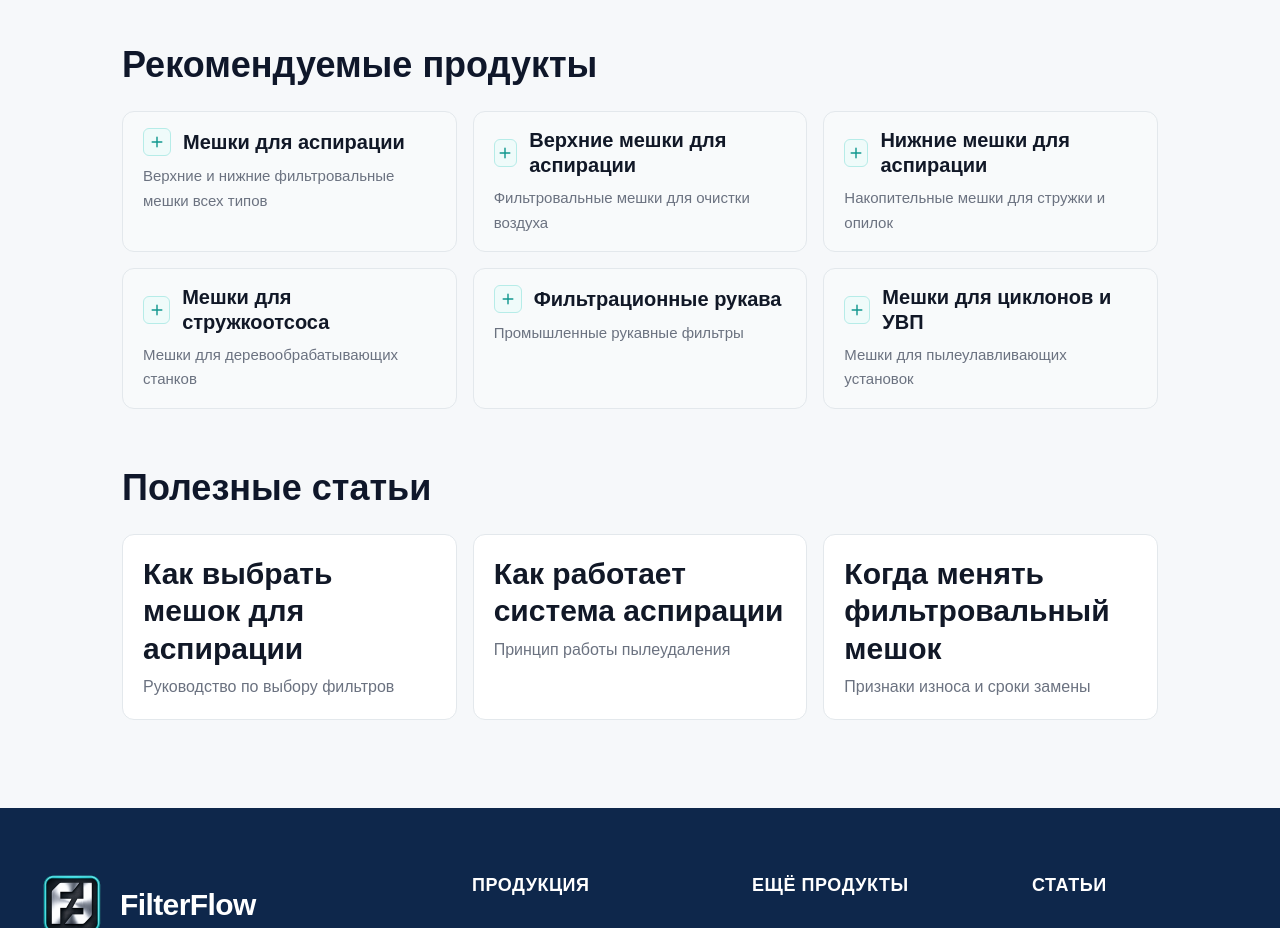
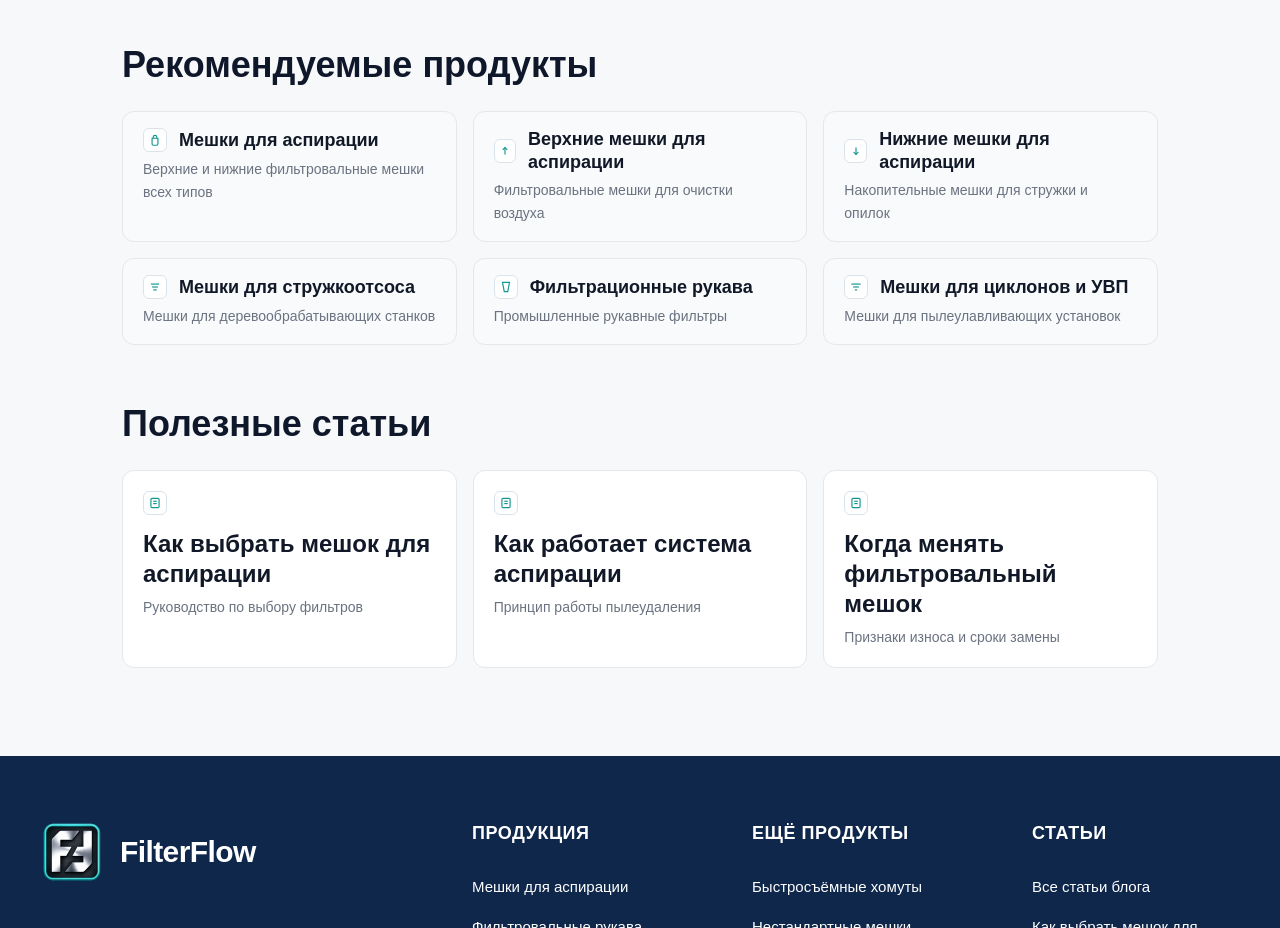
Before and after one commit to karipupkina-ux/filterflow-next, a Next.js app: page /blog/tipy-filtruyushchikh-meshkov in a window 1280 px wide. Shown: the part 5920-6848 px from the top of the page. Built offline with nearby package versions, Linux system fonts and the light colour scheme.

Commit message:
update kontakty block

```diff
--- a/app/blog/tipy-filtruyushchikh-meshkov/page.tsx
+++ b/app/blog/tipy-filtruyushchikh-meshkov/page.tsx
@@ -171,31 +171,37 @@ const recommendedProducts = [
     title: "Мешки для аспирации",
     text: "Верхние и нижние фильтровальные мешки всех типов",
     href: "/meshki-dlya-aspiracii",
+    icon: "bag",
   },
   {
     title: "Верхние мешки для аспирации",
     text: "Фильтровальные мешки для очистки воздуха",
     href: "/verhnie-meshki",
+    icon: "top",
   },
   {
     title: "Нижние мешки для аспирации",
     text: "Накопительные мешки для стружки и опилок",
     href: "/nizhnie-meshki",
+    icon: "bottom",
   },
   {
     title: "Мешки для стружкоотсоса",
     text: "Мешки для деревообрабатывающих станков",
     href: "/meshki-dlya-struzhkootsosa",
+    icon: "chips",
   },
   {
     title: "Фильтрационные рукава",
     text: "Промышленные рукавные фильтры",
     href: "/filtracionnye-rukava",
+    icon: "sleeve",
   },
   {
     title: "Мешки для циклонов и УВП",
     text: "Мешки для пылеулавливающих установок",
     href: "/meshki-dlya-ciklonov-i-uvp",
+    icon: "cyclone",
   },
 ];
 
@@ -213,7 +219,7 @@ const relatedArticles = [
   {
     title: "Когда менять фильтровальный мешок",
     text: "Признаки износа и сроки замены",
-    href: "/blog/kogda-menyat-filtr",
+    href: "/blog/kogda-menyat-filtr-meshok",
   },
 ];
 
@@ -558,7 +564,7 @@ export default function Page() {
                 Получить консультацию <span className="ml-2">→</span>
               </Link>
               <Link
-                href="/#portfolio"
+                href="/portfolio"
                 className="inline-flex items-center rounded-lg border border-[#0b6f69] bg-[#0b7f78] px-6 py-3 text-[16px] font-semibold text-white transition-all hover:bg-[#096c66]"
               >
                 Каталог продукции <span className="ml-2">→</span>
@@ -578,12 +584,50 @@ export default function Page() {
                   className="group rounded-xl border border-[#e3e8ec] bg-[#f8fafb] px-5 py-4 transition-all duration-300 hover:border-[#90ddd7] hover:bg-[#edf9f8] hover:shadow-[0_8px_20px_rgba(15,159,150,0.12)]"
                 >
                   <div className="flex items-center gap-3">
-                    <MiniIcon />
-                    <h3 className="text-xl font-bold leading-tight text-[#111827] transition-colors group-hover:text-[#0f7f77]">
+                    <span className="inline-flex h-6 w-6 items-center justify-center rounded-md border border-[#dbe3ea] bg-white text-[#12988f] transition group-hover:border-[#91dfd9] group-hover:bg-[#e8f7f5]">
+                      {card.icon === "bag" && (
+                        <svg viewBox="0 0 24 24" className="h-3.5 w-3.5 fill-none stroke-current stroke-2">
+                          <path d="M7 9h10v10a2 2 0 0 1-2 2H9a2 2 0 0 1-2-2V9Z" />
+                          <path d="M9 9V7a3 3 0 0 1 6 0v2" />
+                        </svg>
+                      )}
+                      {card.icon === "top" && (
+                        <svg viewBox="0 0 24 24" className="h-3.5 w-3.5 fill-none stroke-current stroke-2">
+                          <path d="M12 6v12" />
+                          <path d="m8 10 4-4 4 4" />
+                        </svg>
+                      )}
+                      {card.icon === "bottom" && (
+                        <svg viewBox="0 0 24 24" className="h-3.5 w-3.5 fill-none stroke-current stroke-2">
+                          <path d="M12 6v12" />
+                          <path d="m8 14 4 4 4-4" />
+                        </svg>
+                      )}
+                      {card.icon === "chips" && (
+                        <svg viewBox="0 0 24 24" className="h-3.5 w-3.5 fill-none stroke-current stroke-2">
+                          <path d="M5 7h14" />
+                          <path d="M7 12h10" />
+                          <path d="M9 17h6" />
+                        </svg>
+                      )}
+                      {card.icon === "sleeve" && (
+                        <svg viewBox="0 0 24 24" className="h-3.5 w-3.5 fill-none stroke-current stroke-2">
+                          <path d="m6 4 3 16h6l3-16H6Z" />
+                        </svg>
+                      )}
+                      {card.icon === "cyclone" && (
+                        <svg viewBox="0 0 24 24" className="h-3.5 w-3.5 fill-none stroke-current stroke-2">
+                          <path d="M4 7h16" />
+                          <path d="M7 12h10" />
+                          <path d="M10 17h4" />
+                        </svg>
+                      )}
+                    </span>
+                    <h3 className="text-lg font-semibold leading-tight text-[#111827] transition-colors group-hover:text-[#0f7f77]">
                       {card.title}
                     </h3>
                   </div>
-                  <p className="mt-2 text-[15px] leading-relaxed text-[#6b7280]">{card.text}</p>
+                  <p className="mt-1.5 text-sm leading-relaxed text-[#6b7280]">{card.text}</p>
                 </Link>
               ))}
             </div>
@@ -600,10 +644,17 @@ export default function Page() {
                   href={article.href}
                   className="group rounded-xl border border-[#e3e8ec] bg-white px-5 py-5 transition-all duration-300 hover:border-[#7fd8d1] hover:bg-[#eefaf8] hover:shadow-[0_8px_20px_rgba(15,159,150,0.12)]"
                 >
-                  <h3 className="text-3xl font-bold leading-tight text-[#111827] transition-colors group-hover:text-[#0f7f77]">
+                  <span className="inline-flex h-6 w-6 items-center justify-center rounded-md border border-[#dbe3ea] bg-white text-[#12988f] transition group-hover:border-[#91dfd9] group-hover:bg-[#e8f7f5]">
+                    <svg viewBox="0 0 24 24" className="h-3.5 w-3.5 fill-none stroke-current stroke-2">
+                      <path d="M7 4h10a2 2 0 0 1 2 2v12a2 2 0 0 1-2 2H7a2 2 0 0 1-2-2V6a2 2 0 0 1 2-2Z" />
+                      <path d="M9 9h6" />
+                      <path d="M9 13h6" />
+                    </svg>
+                  </span>
+                  <h3 className="mt-3 text-2xl font-semibold leading-tight text-[#111827] transition-colors group-hover:text-[#0f7f77]">
                     {article.title}
                   </h3>
-                  <p className="mt-2 text-[16px] text-[#6b7280]">{article.text}</p>
+                  <p className="mt-2 text-sm text-[#6b7280]">{article.text}</p>
                 </Link>
               ))}
             </div>
```
